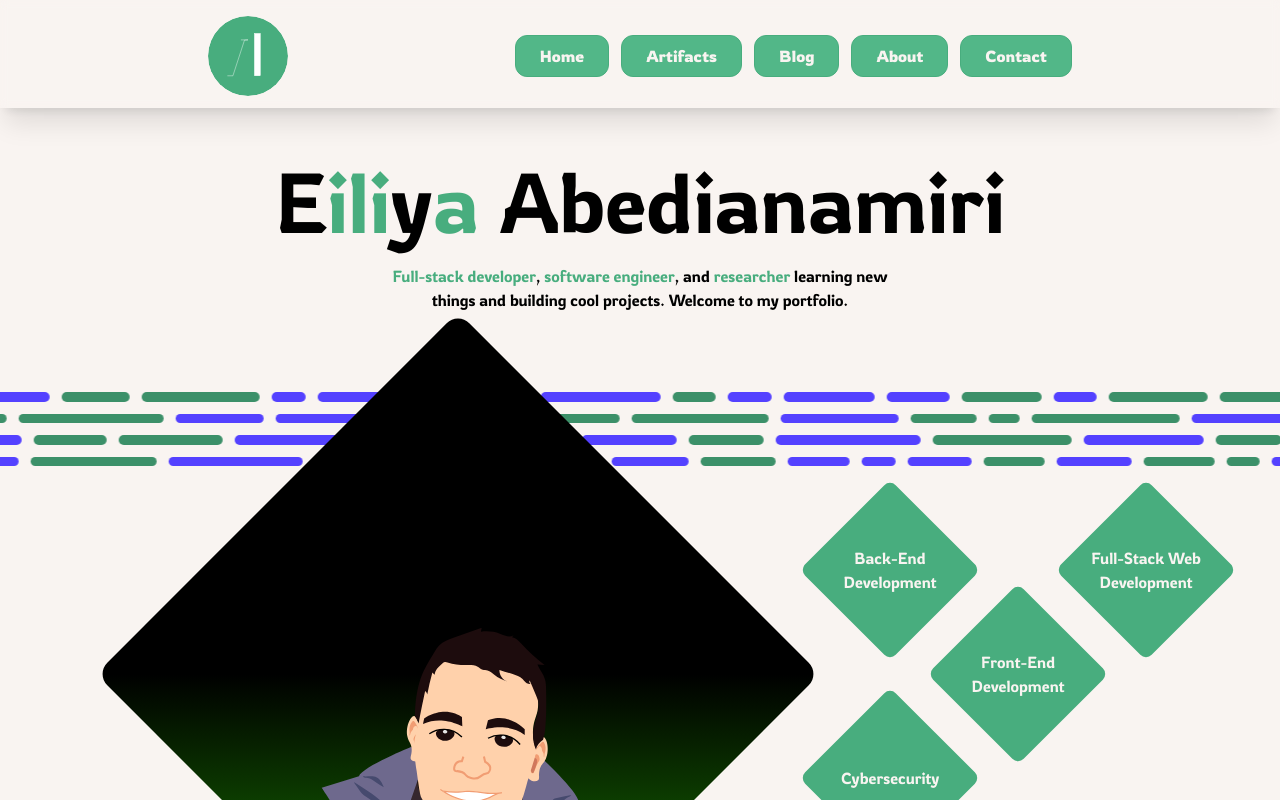
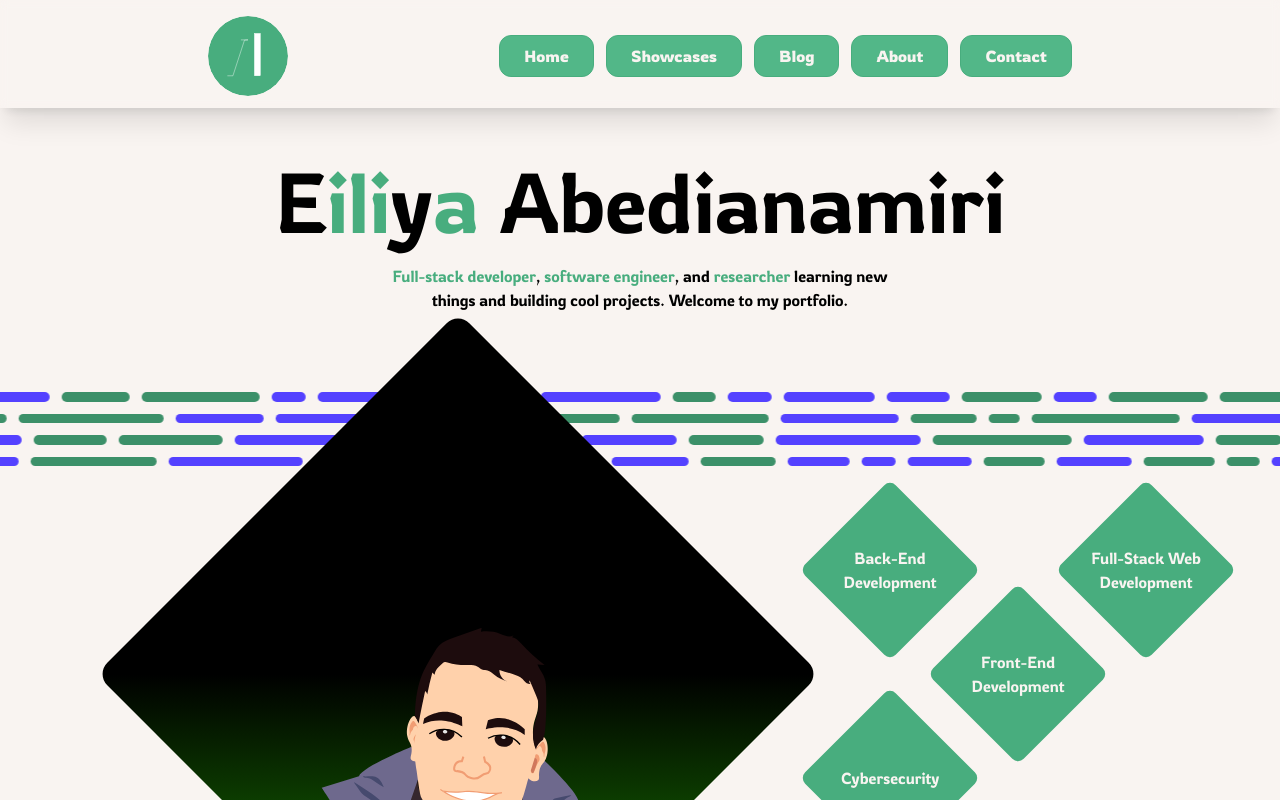
Before and after one commit to iliaamiri/iliabedian-portfolio, a Next.js app: page / in a window 1280 px wide. Shown: the top 800 px of the page. Built offline with nearby package versions, Linux system fonts and the light colour scheme.

Commit message:
call it showcases

```diff
--- a/src/components/Buttons/MenuButton.tsx
+++ b/src/components/Buttons/MenuButton.tsx
@@ -1,7 +1,6 @@
 import {Rowdies} from "next/font/google";
 
-const rowdies = Rowdies({subsets: ['latin'], weight: '400'})
-
+const rowdies = Rowdies({subsets: ['latin'], weight: '400'});
 
 export function MenuButton({className = '', ...otherProps}: { className?: string, children?: any; }) {
     return (
--- a/src/components/MainHeader.tsx
+++ b/src/components/MainHeader.tsx
@@ -48,7 +48,7 @@ export function MainHeader({}: {}) {
                         <ThreeDotsBurgerMenu onClick={() => setIsMenuOpen(!isMenuOpen)} containerClassName={`flex justify-center rotate-[270deg]`} />
                         <div className={`flex flex-col items-center w-full gap-10`}>
                             <Link href={"/"} onTouchEnd={handleTouchEndMenuItem} onClick={handleTouchEndMenuItem} className={`${rowdies.className} text-white text-2xl hover:text-secondaryDawn transition ease-in-out`}>Home</Link>
-                            <ScrollLink scroll={false} href={`${origin}/#artifacts`} onTouchEnd={handleTouchEndMenuItem} onClick={handleTouchEndMenuItem} className={`${rowdies.className} text-white text-2xl hover:text-secondaryDawn transition ease-in-out`}>Artifacts</ScrollLink>
+                            <ScrollLink scroll={false} href={`${origin}/#artifacts`} onTouchEnd={handleTouchEndMenuItem} onClick={handleTouchEndMenuItem} className={`${rowdies.className} text-white text-2xl hover:text-secondaryDawn transition ease-in-out`}>Showcases</ScrollLink>
                             <Link href={"/blog"} onTouchEnd={handleTouchEndMenuItem} onClick={handleTouchEndMenuItem} className={`${rowdies.className} text-white text-2xl hover:text-secondaryDawn transition ease-in-out`}>Blog</Link>
                             <Link href={"/about"} onTouchEnd={handleTouchEndMenuItem} onClick={handleTouchEndMenuItem} className={`${rowdies.className} text-white text-2xl hover:text-secondaryDawn transition ease-in-out`}>About</Link>
                             <ScrollLink scroll={false} href={`${origin}/#contact`} onTouchEnd={handleTouchEndMenuItem} onClick={handleTouchEndMenuItem} className={`${rowdies.className} text-white text-2xl hover:text-secondaryDawn transition ease-in-out`}>Contact</ScrollLink>
@@ -60,7 +60,7 @@ export function MainHeader({}: {}) {
             </div>
             <div className={`hidden lg:flex justify-center items-center gap-3`}>
                 <Link href={"/"}><MenuButton>Home</MenuButton></Link>
-                <ScrollLink href={`${origin}/#artifacts`}><MenuButton>Artifacts</MenuButton></ScrollLink>
+                <ScrollLink href={`${origin}/#artifacts`}><MenuButton>Showcases</MenuButton></ScrollLink>
                 <Link href={"/blog"}><MenuButton>Blog</MenuButton></Link>
                 <Link href={"/about"}><MenuButton>About</MenuButton></Link>
                 <ScrollLink href={`${origin}/#contact`}><MenuButton>Contact</MenuButton></ScrollLink>
```
